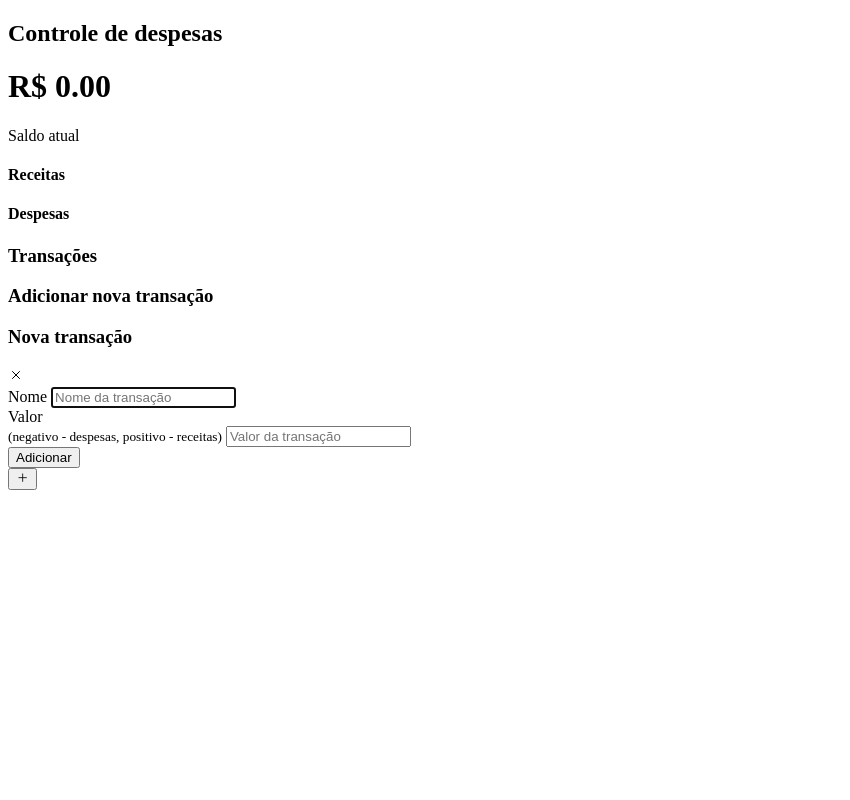
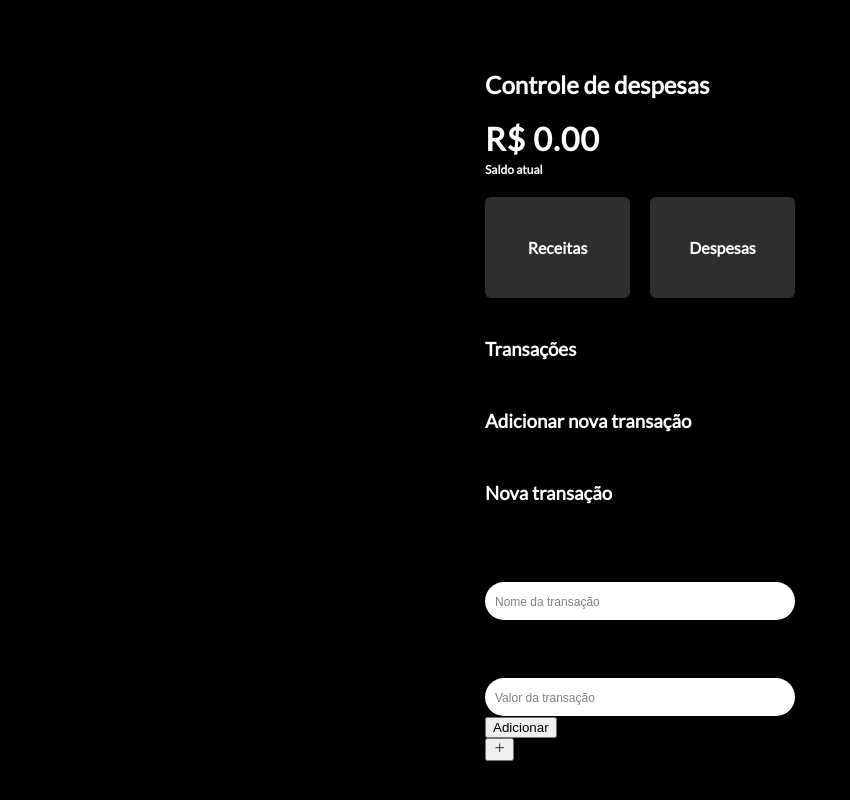
Before and after one commit to josevictormoura/controle-finaceiro, a plain HTML site: page index.html in a window 1280 px wide. Shown: the whole page, without its empty margins (0-850 px from the left). Drawn offline with nearby package versions, Linux system fonts and the light colour scheme; a script that the page names is missing.

Commit message:
Styled main layout elements like container, headings, and balance display

```diff
--- a/style.css
+++ b/style.css
@@ -13,3 +13,106 @@
   --light-black: #232323cb;
   --back: #000000;
 }
+
+
+* {
+  box-sizing: border-box;
+}
+
+body {
+  background-color: #000000;
+  display: flex;
+  flex-direction: column;
+  align-items: center;
+  justify-content: center;
+  min-height: 100vh;
+  margin: 0;
+  font-family: 'Lato', sans-serif;
+  position: relative;
+}
+
+.container {
+  margin: 30px auto;
+  width: 350px;
+  padding: 20px;
+}
+
+h1 {
+  letter-spacing: 1px;
+  margin: 0;
+  color: var(--white);
+}
+
+.titulo{
+    color: var(--white);
+    align-self: center;
+}
+
+h3 {
+  padding-bottom: 10px;
+  margin: 40px 0 10px;
+  color: var(--white);
+}
+
+h4{
+  color: var(--white);
+}
+
+.saldo{
+  font-size: 12px;
+  color: var(--white);
+  font-weight: bold;
+}
+
+.inc-exp-container {
+  box-shadow: var(--box-shadow);
+  display: flex;
+  justify-content: space-between;
+  margin: 20px 0;
+  border-radius: 6px;
+  gap: 20px;
+}
+
+.inc-exp-container > div {
+  background-color: var(--grey-dark);
+  padding: 20px 0;
+  flex: 1;
+  text-align: center;
+  border-radius: 6px;
+}
+
+.money {
+  font-size: 20px;
+  letter-spacing: 1px;
+  margin: 5px 0;
+}
+
+.money.plus {
+  color: var(--green);
+}
+
+.money.minus {
+  color: var(--red);
+}
+
+label {
+  display: inline-block;
+  margin: 10px 0;
+}
+
+input[type='text'],
+input[type='number'] {
+  border: none;
+  outline: none;
+  border-radius: 2px;
+  display: block;
+  font-size: 16px;
+  padding: 10px;
+  width: 100%;
+  border-radius: 20px;
+}
+
+input::placeholder{
+    color: grey;
+    font-size: 12px;
+}
```
